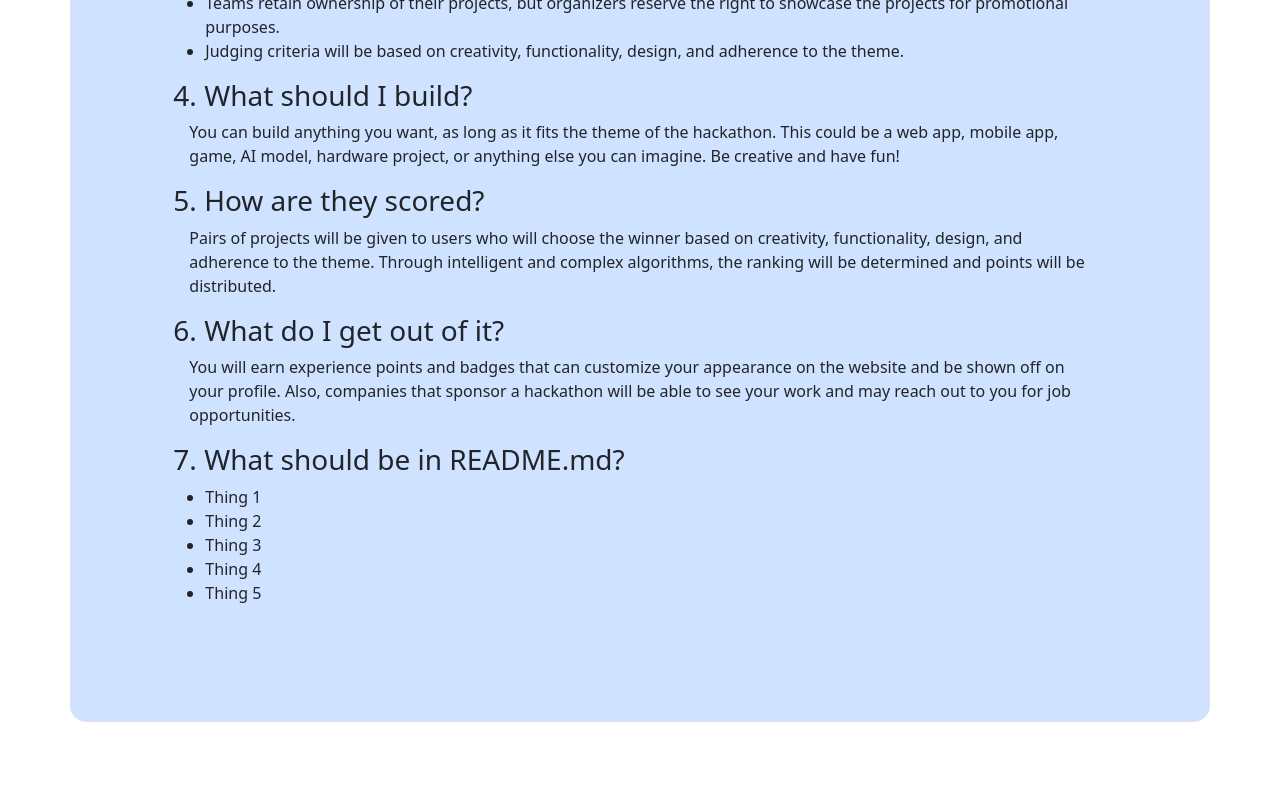
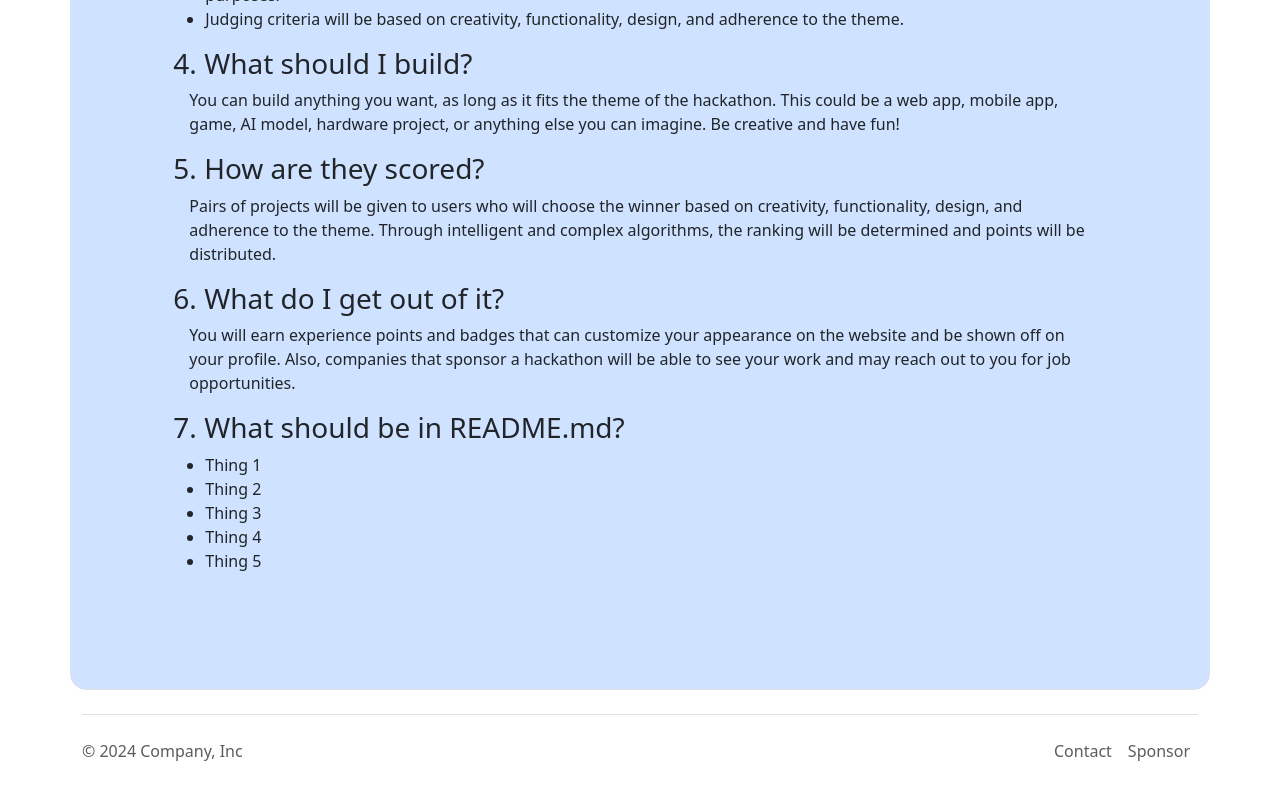
Before and after one commit to A9-dev/hackathonhub, a Next.js app: page / in a window 1280 px wide. Shown: the part 956-1756 px from the top of the page. Built offline with nearby package versions, Linux system fonts and the light colour scheme; no server answers.

Commit message:
Add example footer

```diff
--- a/src/app/layout.tsx
+++ b/src/app/layout.tsx
@@ -1,7 +1,7 @@
 import Navbar from "@/components/Navbar";
 import { UserProvider } from "@/contexts/UserContext";
 import "bootstrap/dist/css/bootstrap.min.css";
-
+import Footer from "@/components/Footer";
 export default function RootLayout({
   children,
 }: Readonly<{
@@ -13,6 +13,7 @@ export default function RootLayout({
         <body>
           <Navbar />
           {children}
+          <Footer />
         </body>
       </html>
     </UserProvider>
--- a/src/app/page.tsx
+++ b/src/app/page.tsx
@@ -6,7 +6,7 @@ export default function Home() {
   const [prompt, setPrompt] = useState<string>("Prompt!");
 
   return (
-    <main style={{ paddingBottom: "500px" }}>
+    <main>
       <div className="container-fluid text-center p-5 bg-secondary-subtle">
         <h1 className="display-1">{prompt}</h1>
         <p>01:13:21</p>
@@ -20,7 +20,7 @@ export default function Home() {
           <h4>We organise online hackathons!</h4>
         </div>
         <br />
-        <hr className="solid mx-auto mb-5" style={{ width: "90%" }} />
+        <hr className="solid mx-auto" style={{ width: "90%" }} />
         <div className="m-auto" style={{ width: "85%" }}>
           <h3>1. What is a hackathon?</h3>
 
--- /dev/null
+++ b/src/components/Footer.tsx
@@ -0,0 +1,26 @@
+const Footer: React.FC = () => {
+  return (
+    <div className="container">
+      <footer className="d-flex flex-wrap justify-content-between align-items-center py-3 my-4 border-top">
+        <p className="col-md-4 mb-0 text-body-secondary">
+          &copy; 2024 Company, Inc
+        </p>
+
+        <ul className="nav col-md-4 justify-content-end">
+          <li className="nav-item">
+            <a href="#" className="nav-link px-2 text-body-secondary">
+              Contact
+            </a>
+          </li>
+          <li className="nav-item">
+            <a href="#" className="nav-link px-2 text-body-secondary">
+              Sponsor
+            </a>
+          </li>
+        </ul>
+      </footer>
+    </div>
+  );
+};
+
+export default Footer;
```
